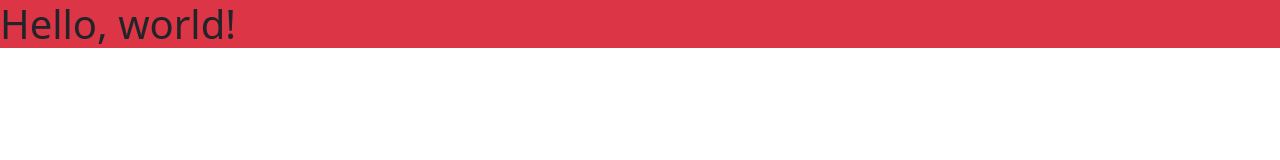
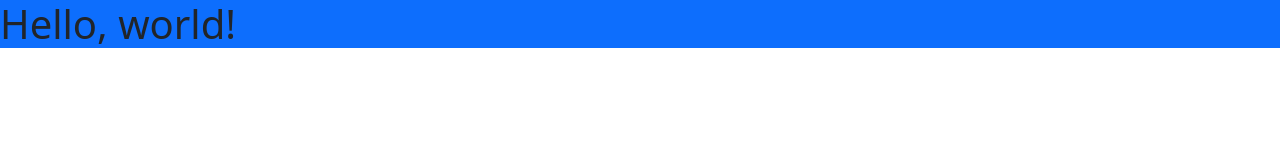
Before and after one commit to SHahRiarApurBo/Bootstrap-project-2, a plain HTML site: page index.html in a window 1280 px wide. Drawn offline with nearby package versions, Linux system fonts and the light colour scheme.

Commit message:
new commit

```diff
--- a/index.html
+++ b/index.html
@@ -12,7 +12,7 @@
 </head>
 
 <body>
-    <h1 class="bg-danger">Hello, world!</h1>
+    <h1 class="bg-primary">Hello, world!</h1>
 
 
 
```
